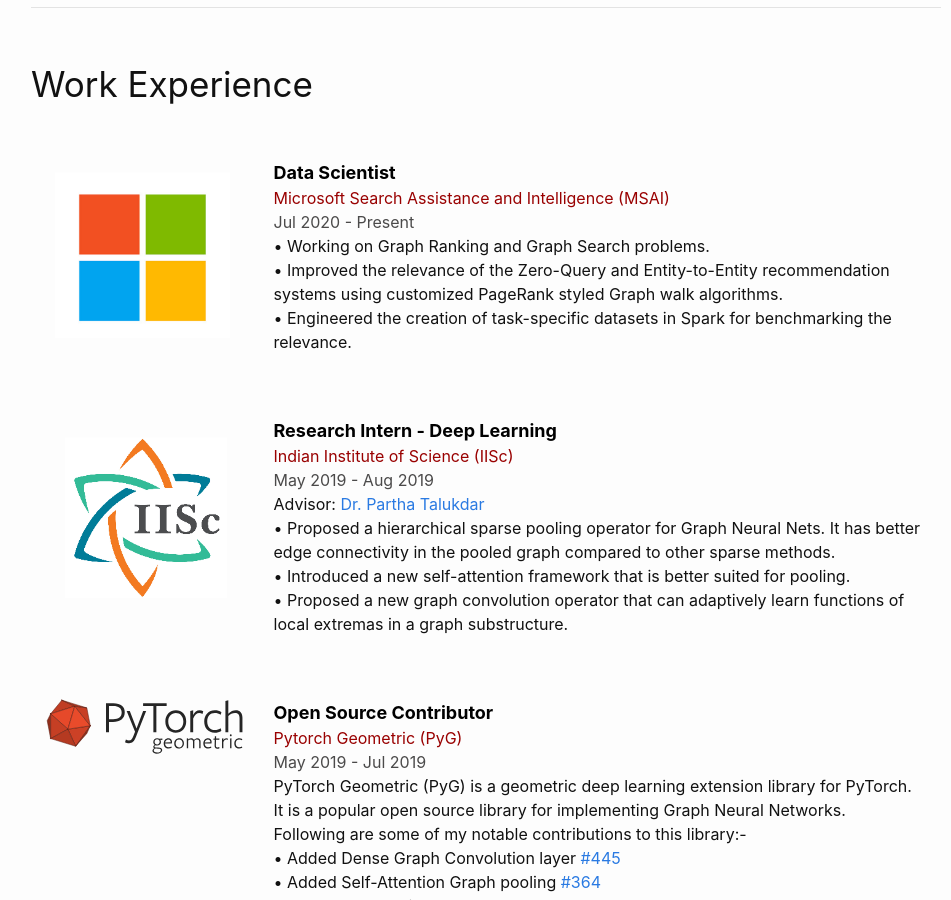
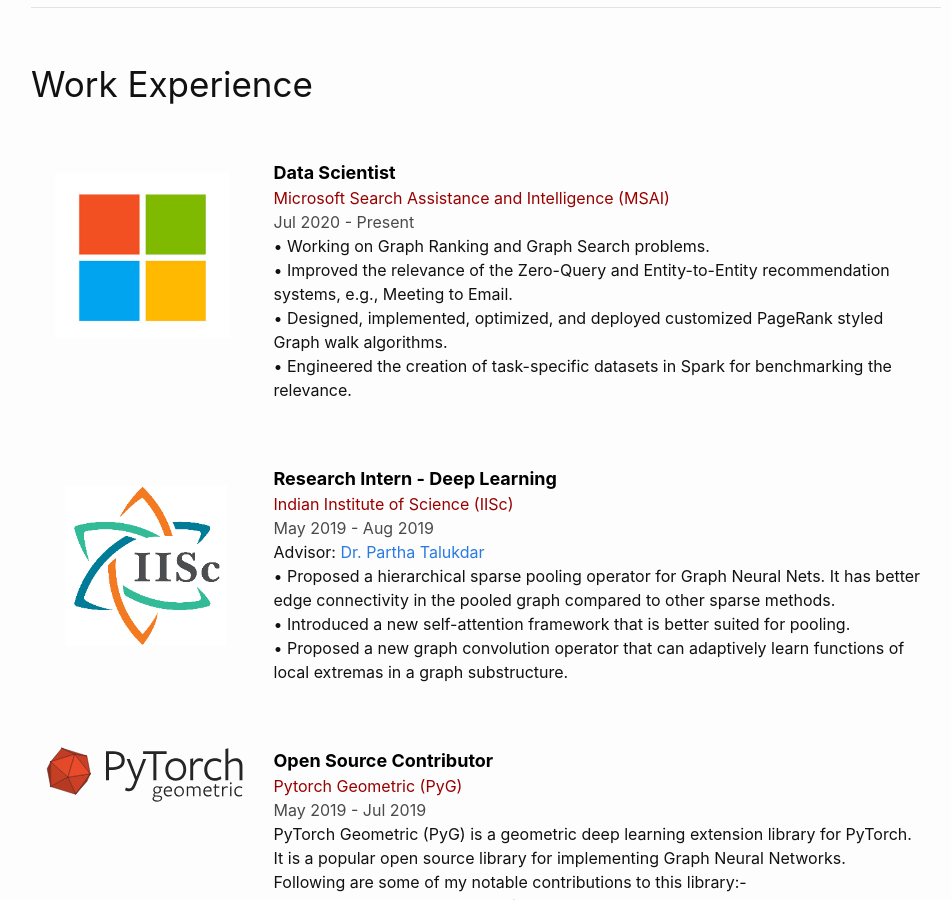
Before and after one commit to ekagra-ranjan/ekagra-ranjan.github.io, a Jekyll site: the page built from index.markdown, in a window 1280 px wide and 900 px high, scrolled down 1016 px. Shown: the whole window, without its empty margins (154-1105 px from the left). Built offline with Jekyll 4.4.1, drawn with Linux system fonts in a browser that asks for light colours; nearby versions of some CDN libraries.

Commit message:
Update workexs.yml

```diff
--- a/_data/resume/workexs.yml
+++ b/_data/resume/workexs.yml
@@ -3,7 +3,8 @@
   date: Jul 2020 - Present
   description:
     - text: "• Working on Graph Ranking and Graph Search problems.  "
-    - text: "• Improved the relevance of the Zero-Query and Entity-to-Entity recommendation systems using customized PageRank styled Graph walk algorithms."
+    - text: "• Improved the relevance of the Zero-Query and Entity-to-Entity recommendation systems, e.g., Meeting to Email."
+    - text: "• Designed, implemented, optimized, and deployed customized PageRank styled Graph walk algorithms."
     - text: "• Engineered the creation of task-specific datasets in Spark for benchmarking the relevance."
   image: 'assets/resume/workexs/images/msft.png'
 
```
